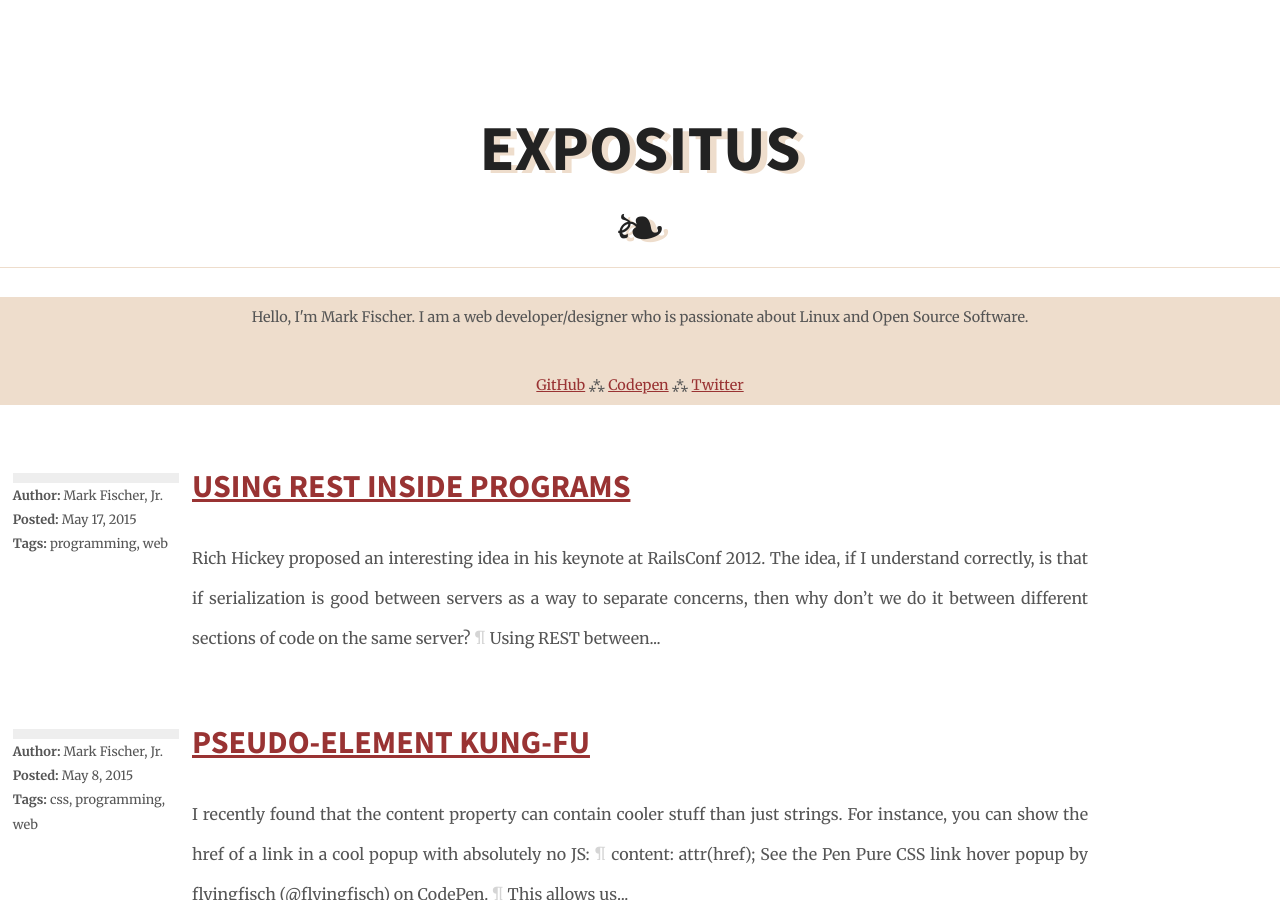
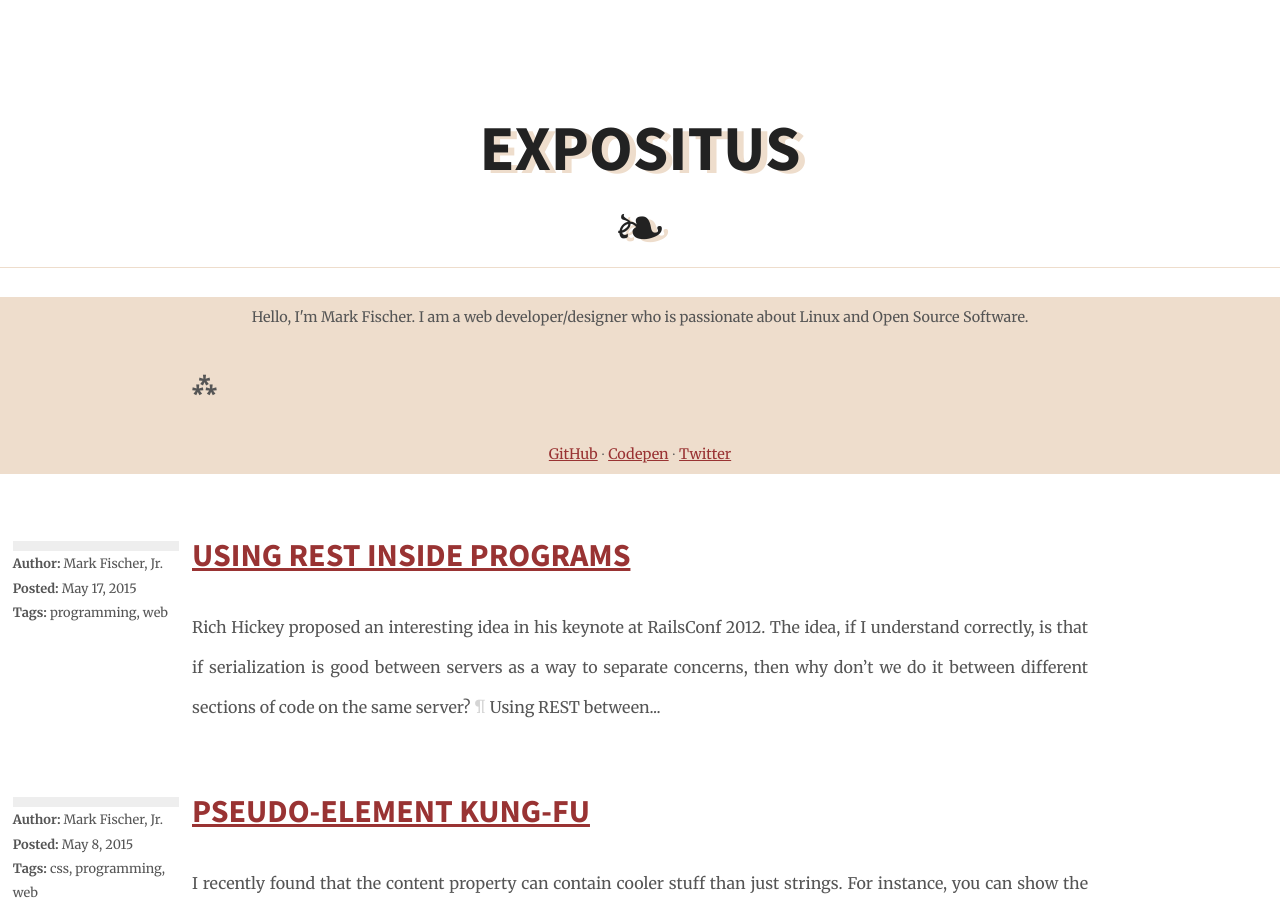
Before and after one commit to flyingfisch/flyingfisch.github.io, a Jekyll site: the page built from index.html, in a window 1280 px wide and 900 px high. Built offline with Jekyll 4.4.1, drawn with Linux system fonts in a browser that asks for light colours; the list of posts is cut into pages by our own code.

Commit message:
Update index.html

```diff
--- a/index.html
+++ b/index.html
@@ -5,8 +5,9 @@ layout: default
 <article class="post">
     <blockquote>
         <p style="text-align: center;">Hello, I'm Mark Fischer. I am a web developer/designer who is passionate about Linux and Open Source Software.</p>
-        <p style="text-align: center;"><a href="https://github.com/flyingfisch">GitHub</a> &#8258;
-        <a href="http://codepen.io/flyingfisch/">Codepen</a> &#8258;
+        <h2>&#8258;</h2>
+        <p style="text-align: center;"><a href="https://github.com/flyingfisch">GitHub</a> &#8729;
+        <a href="http://codepen.io/flyingfisch/">Codepen</a> &#8729;
         <a href="https://twitter.com/flyingfisch_">Twitter</a></p>
     </blockquote>
     {% for post in site.posts %}
```
